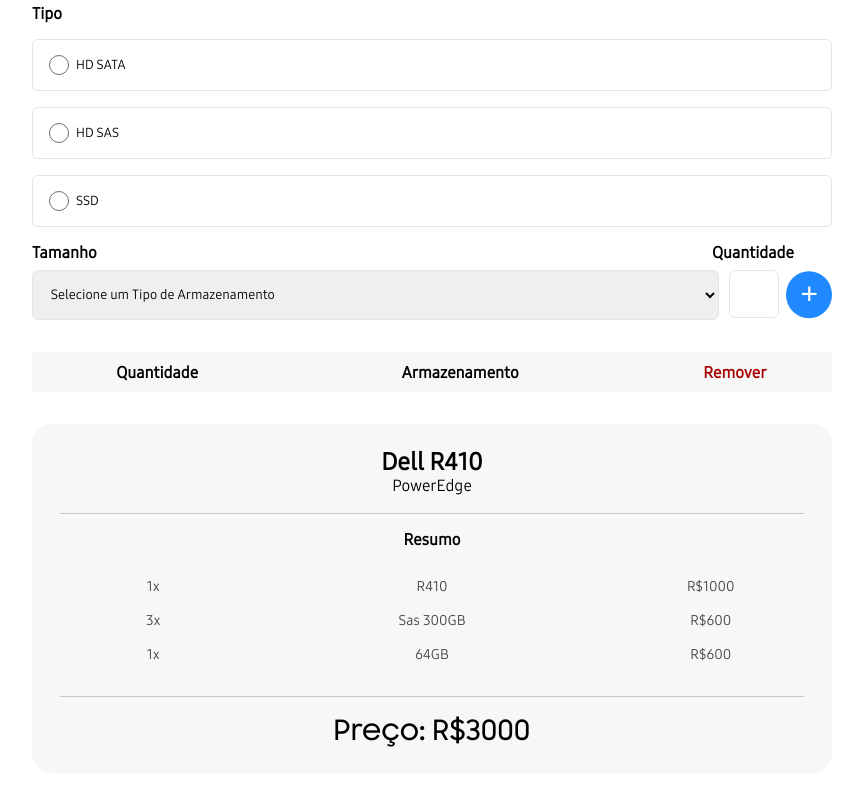
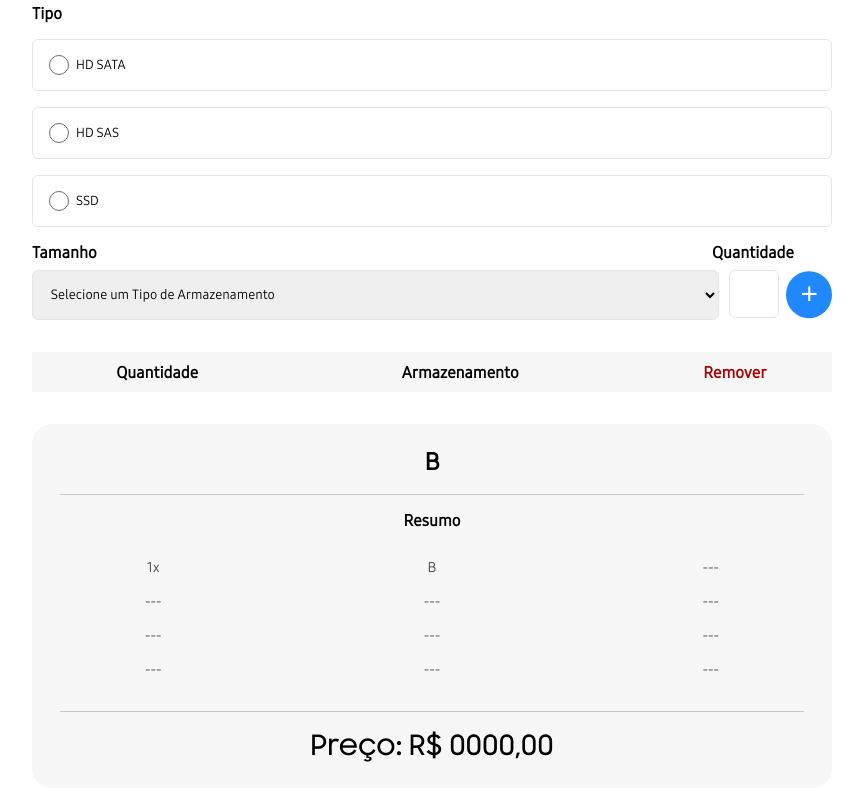
Before and after one commit to joaopedrolt/Br2tPricingCalculator, a React (Vite) app: page / in a window 1280 px wide. Shown: the part 484-1284 px from the top of the page, without its empty margins (208-1071 px from the left). Built offline with nearby package versions, Linux system fonts and the light colour scheme.

Commit message:
Input e Output Communication

```diff
--- a/src/App.tsx
+++ b/src/App.tsx
@@ -1,15 +1,37 @@
+import { useState } from "react";
 import InputForm from "./components/InputForm";
 import Output from "./components/Output";
 import './css/default.css'
+import { Receipt } from "./types/Objects";
 
-const App = ()=> {
+const App = () => {
 
-
+  let [receipt, setReceipt] = useState<Receipt>({
+    server: {
+      model: 'Selecione um Servidor',
+      brand: '',
+      price: 0
+    },
+    cpu: {
+      model: '',
+      price: 0,
+      amount: 2
+    },
+    memory: {
+      size: 0,
+      price: 0
+    },
+    storage: [{
+      model: '',
+      price: 0,
+      amount: 0
+    }]
+  });
 
   return (
     <>
-      <InputForm />
-      <Output />
+      <InputForm setReceipt={setReceipt} />
+      <Output receipt={receipt} />
     </>
   );
 }
--- a/src/components/InputForm.tsx
+++ b/src/components/InputForm.tsx
@@ -1,39 +1,63 @@
 import '../css/inputform.css'
 import SelectField from './input-form/select/SelectField';
 import StorageField from './input-form/storage/StorageField';
-import { Server, Cpu, Disk } from '../types/Objects';
+import { Server, Disk, OutputServer, OutputMemory, OutputCpu, OutputStorage } from '../types/Objects';
+import { InputFormType } from '../types/Props';
+import { useEffect, useState } from 'react';
 
-const LeftSide = () => {
+const LeftSide = ({ setReceipt }: InputFormType) => {
 
     const serverList: Server[] = [
-        { model: 'R410', memory: 128, cpuFamily: ['5500', '5600'] },
-        { model: 'R730', memory: 64, cpuFamily: ['E5-2600 V3'] },
-        { model: 'R510', memory: 32, cpuFamily: ['E5-2600'] },
-        { model: 'R610', memory: 16, cpuFamily: ['5500', '5600'] }];
+        { brand: 'Dell', model: 'R410', memory: 128, cpuFamily: ['5500', '5600'], price: 2000 },
+        { brand: 'Dell', model: 'R730', memory: 64, cpuFamily: ['E5-2600 V3'], price: 2000 },
+        { brand: 'Dell', model: 'R510', memory: 32, cpuFamily: ['E5-2600'], price: 2000 },
+        { brand: 'Dell', model: 'R610', memory: 16, cpuFamily: ['5500', '5600'], price: 2000 }];
 
-    const cpuList: Cpu[] = [
-        { series: ['5500', '5600']/* , cpus: []  */ },
-        { series: ['5600']/* , cpus: []  */ },
-        { series: ['E5-2600 V3']/* , cpus: []  */ },
-        { series: ['E5-2600']/* , cpus: []  */ },
-        { series: ['5500']/* , cpus: []  */ },
+    const diskList: Disk[] = [
+        { model: 'SSD 300GB', type: 3, price: 300 },
+        { model: 'HD 300GB', type: 1, price: 300 },
+        { model: 'HD 600GB', type: 2, price: 300 },
+        { model: 'SSD 1600GB', type: 3, price: 300 },
+        { model: 'HD 900GB', type: 2, price: 300 }
     ]
 
-    const diskList: Disk[] = [
-        { model: 'SSD 300GB', type: 3 },
-        { model: 'HD 300GB', type: 1 },
-        { model: 'HD 600GB', type: 2 },
-        { model: 'SSD 1600GB', type: 3 },
-        { model: 'HD 900GB', type: 2 }
-    ]
+    let [currentServer, setCurrentServer] = useState<OutputServer>({
+        model: 'B',
+        brand: '',
+        price: 0
+    });
+    let [currentCpu, setCurrentCpu] = useState<OutputCpu>({
+        model: '',
+        price: 0,
+        amount: 2
+    });
+    let [currentMemory, setCurrentMemory] = useState<OutputMemory>({
+        size: 0,
+        price: 0
+    });
+
+    let [currentStorage, setCurrentStorage] = useState<OutputStorage[]>([{
+        model: '',
+        price: 0,
+        amount: 0
+    }]);
+
+    useEffect(() => {
+        setReceipt({
+            server: currentServer,
+            cpu: currentCpu,
+            memory: currentMemory,
+            storage: currentStorage
+        })
+    }, [currentServer, currentCpu, currentMemory, currentStorage])
 
     return (
         <section className='input-form'>
             <h1 className='title'>Configuração do Servidor</h1>
             <div className='input-field mt-20'>
-                <SelectField servers={serverList}/>
+                <SelectField servers={serverList} setCurrentServer={setCurrentServer} setCurrentCpu={setCurrentCpu} setCurrentMemory={setCurrentMemory} />
                 <div className="storage-row vw-95 container-xl mt-30">
-                    <StorageField  disks={diskList}/>
+                    <StorageField disks={diskList} />
                 </div>
             </div>
         </section>
--- a/src/components/Output.tsx
+++ b/src/components/Output.tsx
@@ -1,38 +1,50 @@
+import { useEffect, useState } from 'react';
 import '../css/output.css'
+import { Receipt } from '../types/Objects';
+import { OutputType } from '../types/Props';
 
-const RightSide = () => {
 
-    let price: number = 3000;
-    let receipt: string = "Dell R410";
+const RightSide = ({ receipt }: OutputType) => {
 
     return (
         <section className="right">
             <div className='container-xl receipt d-flex column mt-16 al-center'>
                 <div className='top-card-receipt d-flex jc-center column'>
-                    <h2>{receipt}</h2>
-                    <span>PowerEdge</span>
+                    <h2>{receipt.server.model}</h2>
+                    <span>{receipt.server.brand}</span>
                 </div>
                 <div className='mt-16 middle-card-receipt d-flex jc-center column'>
                     <h4>Resumo</h4>
                     <table className="receipt-review">
                         <tr className='table-row-r'>
-                            <td className='row-amount'>1x</td>
-                            <td className='row-product'>R410</td>
-                            <td className='row-price'>R$1000</td>
+                            <td className='row-amount'>{receipt.server.model == 'Selecione um Servidor' ? '---' : '1x'}</td>
+                            <td className='row-product'>{receipt.server.model == 'Selecione um Servidor' ? '---' : receipt.server.model}</td>
+                            <td className='row-price'>{receipt.server.price == 0 ? '---' : receipt.server.price}</td>
                         </tr>
                         <tr className='table-row-r'>
-                            <td className='row-amount'>3x</td>
-                            <td className='row-product'>Sas 300GB</td>
-                            <td className='row-price'>R$600</td>
+                            <td className='row-amount'>{receipt.cpu.model == '' ? '---' : (receipt.cpu.amount + 'x')}</td>
+                            <td className='row-product'>{receipt.cpu.model == '' ? '---' : receipt.cpu.model}</td>
+                            <td className='row-price'>{receipt.cpu.price == 0 ? '---' : receipt.cpu.price}</td>
                         </tr>
                         <tr className='table-row-r'>
-                            <td className='row-amount'>1x</td>
-                            <td className='row-product'>64GB</td>
-                            <td className='row-price'>R$600</td>
+                            <td className='row-amount'>{receipt.memory.size == 0 ? '---' : '1x'}</td>
+                            <td className='row-product'>{receipt.memory.size == 0 ? '---' : (receipt.memory.size + 'GB')}</td>
+                            <td className='row-price'>{receipt.memory.price == 0 ? '---' : receipt.memory.price}</td>
+                        </tr>
+                        <tr className='table-row-r'>
+                            {
+                                receipt.storage.map((item) => (
+                                    <>
+                                        <td className='row-amount'>{item.amount == 0 ? '---' : (item.amount + 'x')}</td>
+                                        <td className='row-product'>{item.model == '' ? '---' : item.model}</td>
+                                        <td className='row-price'>{item.price == 0 ? '---' : item.price}</td>
+                                    </>
+                                ))
+                            }
                         </tr>
                     </table>
                 </div>
-                <span className='mt-16 span-price'>Preço: R${price}</span>
+                <span className='mt-16 span-price'>Preço: R$ 0000,00</span>
             </div>
         </section>
     )
--- a/src/components/input-form/select/SelectField.tsx
+++ b/src/components/input-form/select/SelectField.tsx
@@ -2,7 +2,7 @@
 import * as Select from './Select';
 import { SelectFieldType } from "../../../types/Props";
 
-const SelectField = ({ servers }: SelectFieldType) => {
+const SelectField = ({ servers, setCurrentServer, setCurrentCpu, setCurrentMemory}: SelectFieldType) => {
 
     let [selectedModel, setModel] = useState('');
 
@@ -10,15 +10,15 @@
         <>
             <div className="server-row input-frame">
                 <h3>Server</h3>
-                <Select.SelectServer servers={servers} selectedModel={selectedModel} setModel={setModel} />
+                <Select.SelectServer servers={servers} selectedModel={selectedModel} setModel={setModel} setCurrentServer={setCurrentServer}/>
             </div>
             <div className="ram-row input-frame mt-30">
                 <h3>Memória</h3>
-                <Select.SelectMemory servers={servers} selectedModel={selectedModel} />
+                <Select.SelectMemory servers={servers} selectedModel={selectedModel} setCurrentMemory={setCurrentMemory}/>
             </div>
             <div className="cpu-row input-frame mt-30">
                 <h3>Cpu</h3>
-                <Select.SelectCpu servers={servers} selectedModel={selectedModel} />
+                <Select.SelectCpu servers={servers} selectedModel={selectedModel} setCurrentCpu={setCurrentCpu}/>
             </div>
         </>
     )
--- a/src/components/input-form/storage/Table.tsx
+++ b/src/components/input-form/storage/Table.tsx
@@ -2,7 +2,7 @@
 import { Row } from "../../../types/Objects";
 import { TableReceiptRow } from "../../../types/Props";
 
-export const TableReceipt = ({ disk, amount, addTableRow, setAddTableRow, setRows, rows, setCurrentDisk }: TableReceiptRow) => {
+export const TableReceipt = ({ disk, amount, addTableRow, setAddTableRow, setRows, rows, setAdded }: TableReceiptRow) => {
 
     const activeRows = rows;
     const id = activeRows.length;
@@ -11,6 +11,7 @@
     function rowsUpdate(activeRows: Row[], newRow: Row) {
         if (newRow.disk.model != '' && newRow.amount != 0) {
             const newArray = [...activeRows, newRow];
+            setAdded(true);
             return newArray.filter(row => row.disk.model != '');
         }
         return activeRows;
@@ -19,7 +20,6 @@
     if (addTableRow) {
         setRows(rowsUpdate(activeRows, newRow));
         setAddTableRow(false);
-        setCurrentDisk({ model: '', type: 0 });
     }
 
     const handleClick = (id: number) => {
@@ -35,7 +35,7 @@
                 <th className='remove'>Remover</th>
             </tr>
             {
-                rows.map((item, index) => (
+                rows.map((item) => (
                     <tr className='table-row'>
                         <td>{item.amount}x</td>
                         <td>{item.disk.model}</td>
```
Also changed, not shown: src/components/input-form/select/Select.tsx (+4 -8 lines), src/components/input-form/storage/Storage.tsx (+18 -6 lines), src/components/input-form/storage/StorageField.tsx (+4 -4 lines), src/types/Objects.ts (+40 -12 lines), src/types/Props.ts (+20 -3 lines).
